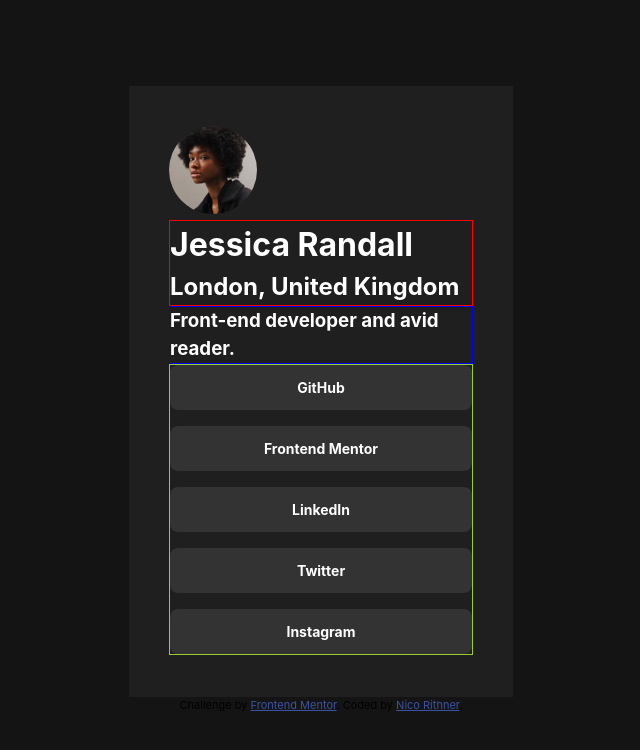
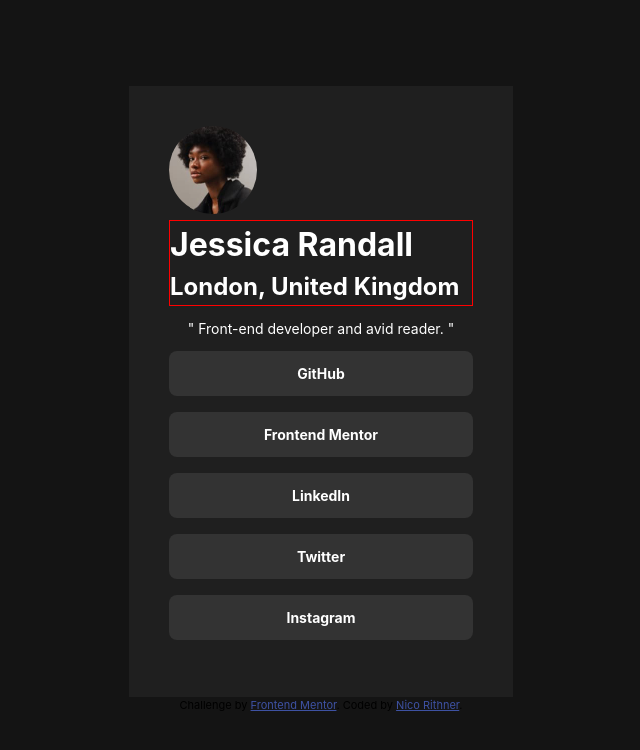
Before and after one commit to nicorithner/solution-social-links-profile-main, a React (Vite) app: page / in a window 1280 px wide. Shown: the top 750 px of the page, without its empty margins (319-959 px from the left). Built offline with nearby package versions, Linux system fonts and the light colour scheme.

Commit message:
Style summary and add on hover change for link

```diff
--- a/src/components/card/Card.jsx
+++ b/src/components/card/Card.jsx
@@ -12,9 +12,9 @@ export default function Card() {
         <h1>Jessica Randall</h1>
         <h2>London, United Kingdom</h2>
       </div>
-      <h3 className="card-user-summary">
-        Front-end developer and avid reader.
-      </h3>
+      <div className="card-user-summary">
+        &quot; Front-end developer and avid reader. &quot;
+      </div>
 
       <div className="links-section">
         <a className="link-bar">GitHub</a>
--- a/src/components/card/Card.scss
+++ b/src/components/card/Card.scss
@@ -18,12 +18,20 @@
   border: red 1px solid;
 }
 .card-user-summary {
-  border: blue 1px solid;
+  margin-top: functions.toRem(12);
+  margin-bottom: functions.toRem(12);
+  color: $white;
+  text-align: center;
+  font-family: Inter;
+  font-size: functions.toRem(14);
+  font-style: normal;
+  font-weight: 400;
+  line-height: functions.toRem(21);
 }
 .links-section {
+  margin-top: functions.toRem(12);
   display: grid;
   gap: functions.toRem(16);
-  border: yellowgreen 1px solid;
 }
 
 .link-bar {
@@ -37,4 +45,10 @@
   font-weight: 700;
   line-height: functions.toRem(21);
   background: $grey;
+  cursor: pointer;
+
+  &:hover {
+    background: $green;
+    color: $grey;
+  }
 }
```
